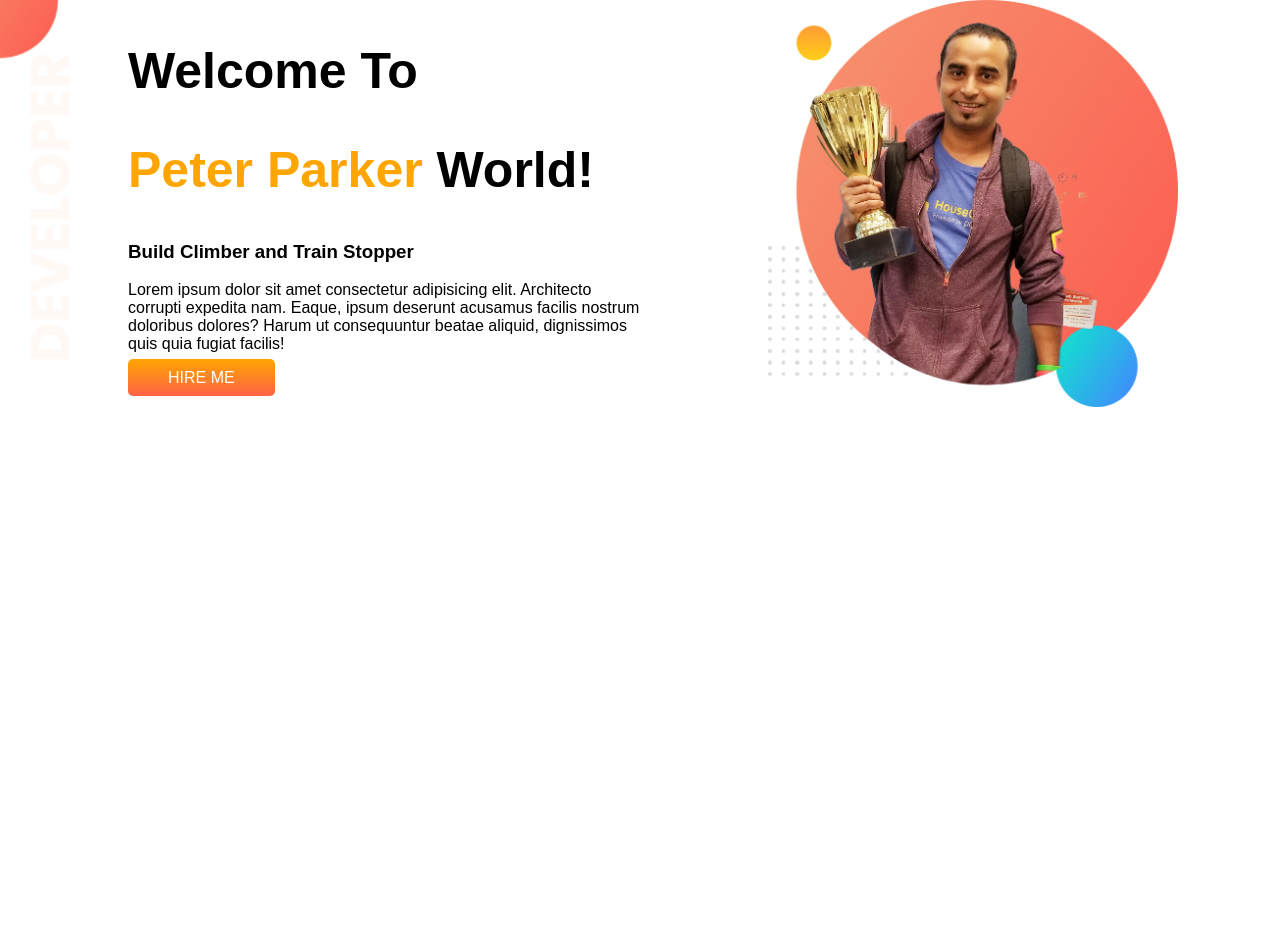
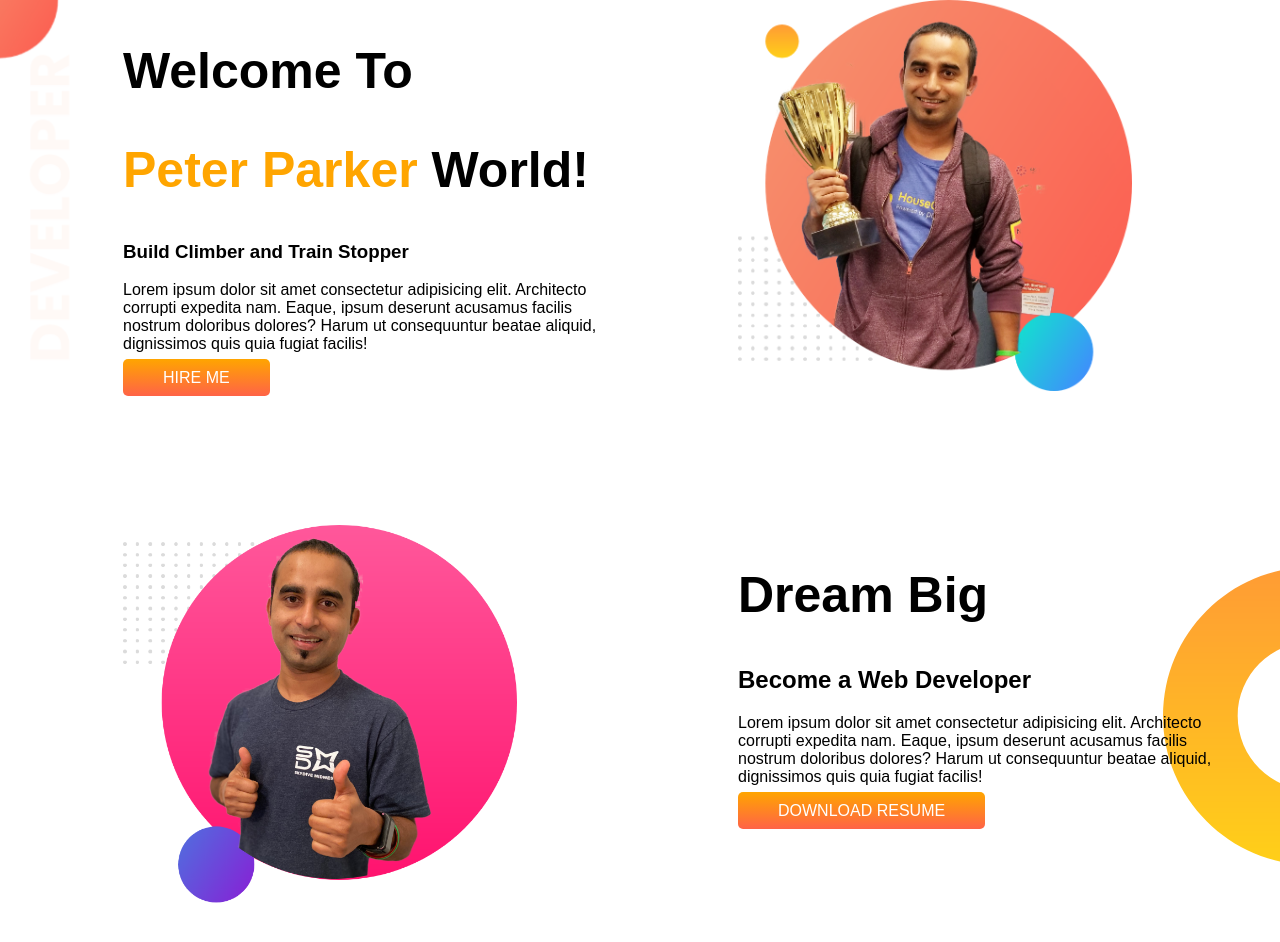
Before and after one commit to MD-SHAJID-HASAN/developer-portfolio, a plain HTML site: page index.html in a window 1280 px wide. Before the commit the page ends 800 px from the top, so only its background shows below. Drawn offline with Linux system fonts and the light colour scheme.

Commit message:
dream added

```diff
--- a/index.html
+++ b/index.html
@@ -25,5 +25,19 @@
    </div>
    </section>
 
+   <section class="dream-big">
+    <div class="half-width">
+        <img src="images/jhankar2.png" alt="">
+    </div>
+
+    <div class="half-width" id="section">
+        <h1>Dream Big</h1>
+    <h2>Become a Web Developer</h2>
+    <p>Lorem ipsum dolor sit amet consectetur adipisicing elit. Architecto corrupti expedita nam. Eaque, ipsum deserunt acusamus facilis nostrum doloribus dolores? Harum ut consequuntur beatae aliquid, dignissimos quis quia fugiat facilis!</p>
+    <a href="https://www.linkedin.com/in/shajidhm/" target="_blank" class="link-button">DOWNLOAD RESUME</a>
+    </div>
+
+   </section>
+
 </body>
 </html>
--- a/style.css
+++ b/style.css
@@ -13,6 +13,9 @@ h1{
 
 section{
     display: flex;
+    margin-bottom: 130px;
+    padding-right: 50px;
+
 }
 
 .half-width{
@@ -37,3 +40,13 @@ section{
     background-image: url(images/top-banner.png);
     background-repeat: no-repeat;
 }
+
+.dream-big{
+    background-image: url(images/dream-bg.png);
+    background-repeat: no-repeat;
+    background-position: right;
+}
+
+#section2{
+    padding-right: 50px;
+}
```
